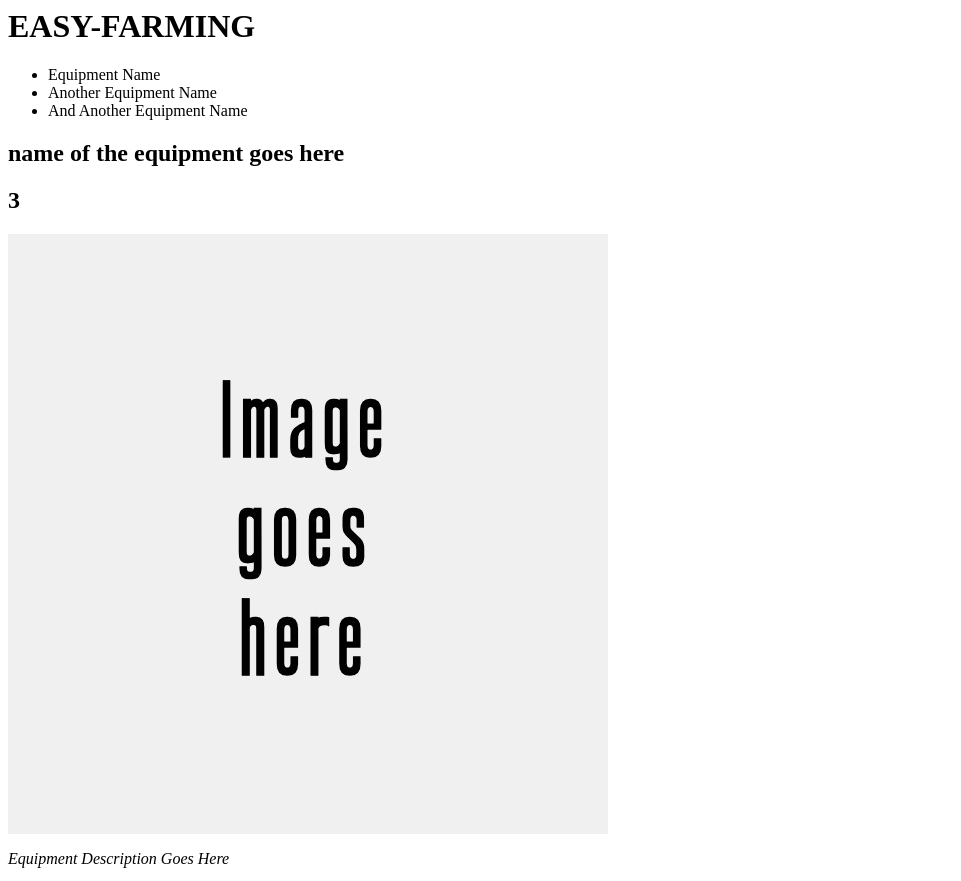
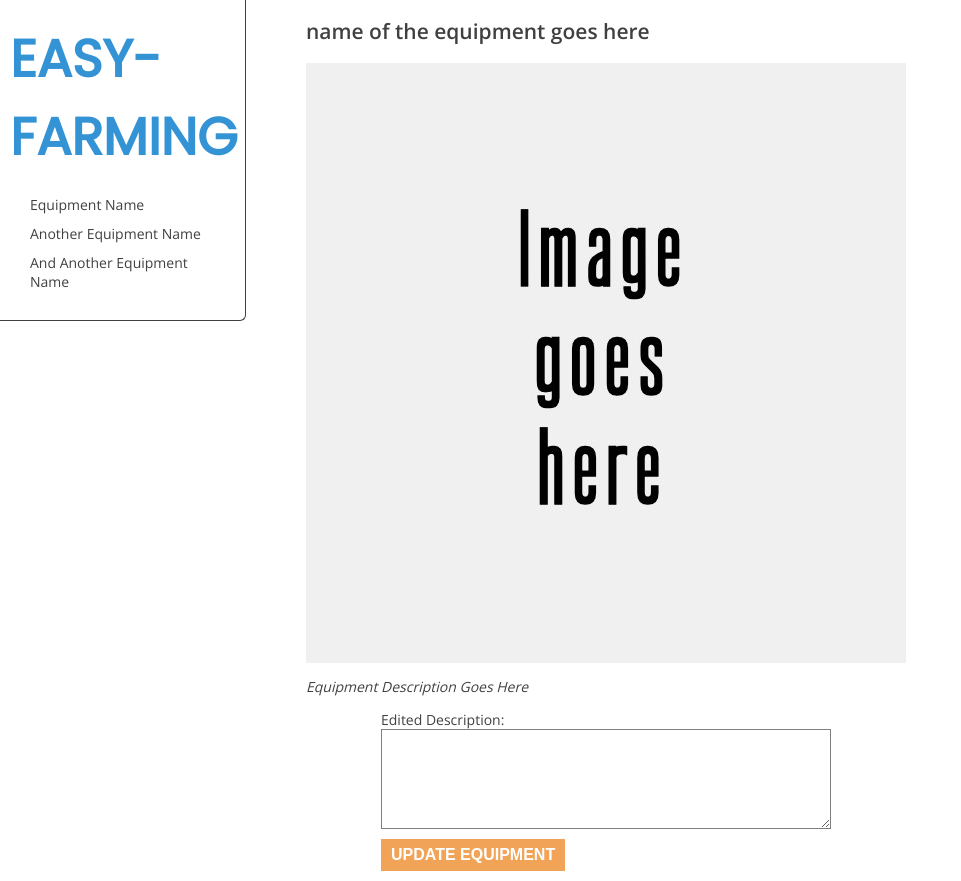
Before and after one commit to RoseRovan/Mkulima-Store-App, a plain HTML site: page index.html in a window 1280 px wide. Shown: the top 881 px of the page, without its empty margins (0-961 px from the left). Drawn offline with nearby package versions, Linux system fonts and the light colour scheme; a script that the page names is missing; a web font is replaced by a local one.

Commit message:
feat-added css file and styled headings

```diff
--- a/index.html
+++ b/index.html
@@ -6,7 +6,10 @@
       href="https://fonts.googleapis.com/css?family=Great+Vibes|Open+Sans:400,600&display=swap"
       rel="stylesheet"
     />
-    <link rel="stylesheet" type="text/css" href="styles/main.css" />
+    <link rel="preconnect" href="https://fonts.googleapis.com">
+<link rel="preconnect" href="https://fonts.gstatic.com" crossorigin>
+<link href="https://fonts.googleapis.com/css2?family=Edu+VIC+WA+NT+Beginner&family=Poppins&display=swap" rel="stylesheet">
+    <link rel="stylesheet" type="text/css" href="./styles/style.css" />
     <script defer type="text/javascript" src="src/index.js"></script>
     <script defer type="text/javascript" src="./src/task3_part3.js"></script>
    </head>
@@ -24,7 +27,7 @@
     <main>
         <div class="equipment-details">
           <h2 id="equipment-name">name of the equipment goes here</h2>
-          <h2 id = "equipment-ID">3</h2>
+          <h2 id = "equipment-ID"></h2>
           <img
             id="equipment-image"
             alt="name of the equipment goes here"
--- /dev/null
+++ b/styles/style.css
@@ -0,0 +1,100 @@
+body {
+    box-sizing: border-box;
+    margin: 0;
+    font-family: "Open Sans", sans-serif;
+    font-size: 14px;
+    color: #404040;
+  }
+  header {
+    float: left;
+    width: 225px;
+    height: auto;
+    border-right: solid #404040 1px;
+    border-bottom: solid #404040 1px;
+    border-radius: 0 0 6px 0;
+    padding: 10px;
+    margin-right: 10px;
+  }
+  h1 {
+    font-family: 'Edu VIC WA NT Beginner', cursive;
+font-family: 'Poppins', sans-serif;
+    font-size: 52px;
+    color: #3493d5;
+    margin: 10px 0;
+  }
+
+  ul {
+    padding: 0;
+  }
+
+  li {
+    list-style: none;
+  }
+
+  nav ul {
+    margin-left: 15px;
+  }
+
+  nav ul li {
+    padding: 5px;
+    cursor: pointer;
+  }
+
+  nav ul li:hover {
+    background-color: #aff158;
+    color: #fff;
+  }
+
+  main {
+    float: left;
+    margin-left: 50px;
+    width: 600px;
+  }
+
+  .beer-details h2 {
+    font-size: 32px;
+    text-align: center;
+  }
+
+  .beer-details h3 {
+    font-size: 24px;
+  }
+
+  .beer-details img {
+    display: block;
+    height: 200px;
+    margin: 0 auto 25px auto;
+  }
+
+  form {
+    width: 450px;
+    margin: 0 auto 50px auto;
+  }
+
+  textarea {
+    display: block;
+    width: 100%;
+    height: 100px;
+    border: 1px solid gray;
+    padding: 5px;
+    font-size: 14px;
+    margin-bottom: 10px;
+  }
+
+  form button[type="submit"] {
+    border: none;
+    font-size: 16px;
+    font-weight: 600;
+    text-transform: uppercase;
+    background-color: #f1a458;
+    color: #fff;
+    padding: 7px 10px;
+    cursor: pointer;
+  }
+
+  #review-list li {
+    background-color: #fff3a9;
+    border-radius: 5px;
+    padding: 20px;
+    margin-bottom: 20px;
+  }
```
Also changed, not shown: src/main.js (added).
